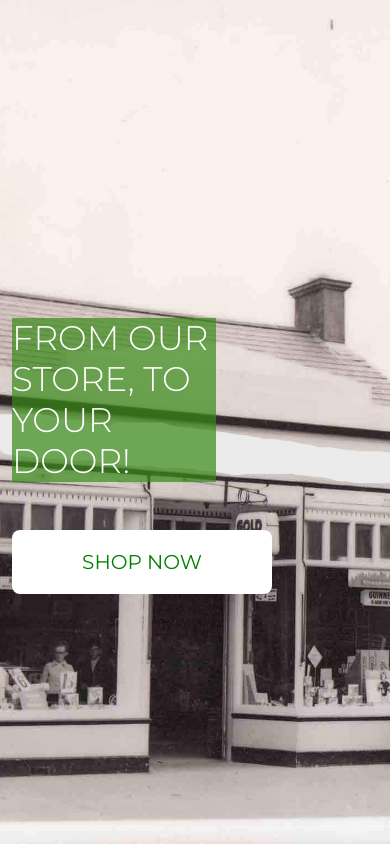
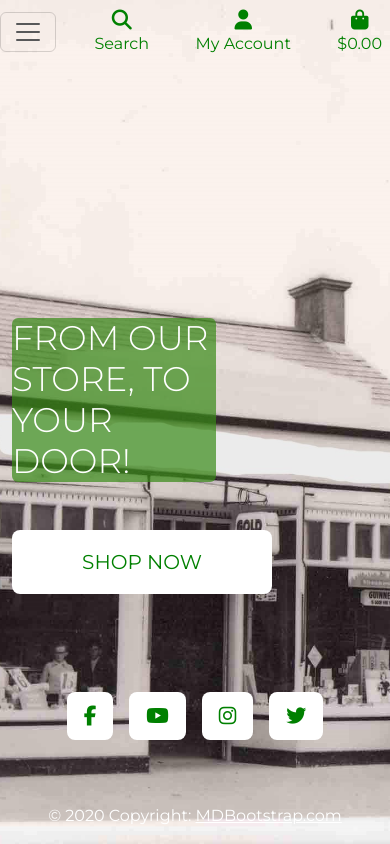
Before and after one commit to RikkieBobby/Not_A_Supermarket, a Django app: page / in a window 390 px wide. Run offline with Django 5.2, Linux system fonts and the light colour scheme; some libraries are stand-ins or nearby versions.

Commit message:
added mobile header and main-navbar

```diff
--- a/home/templates/home/index.html
+++ b/home/templates/home/index.html
@@ -14,7 +14,7 @@
     <div class="container h-100">
         <div class="row h-100">
             <div class="col-7 col-md-6 my-auto">
-                <h1 class="display-4 logo-font home-heading">
+                <h1 class="display-4 logo-font home-heading rounded">
                     From our store, to your door!
                 </h1>
                 <div class="my-5">
--- a/static/css/base.css
+++ b/static/css/base.css
@@ -8,6 +8,14 @@ body {
     height: calc(100vh - 164px);
     font-family: Montserrat;
     color: green;
+}
+
+a {
+    color: inherit;
+}
+
+#main-nav {
+    background: rgba(255, 255, 255, 0.5);
 }
 
 #topnav {
--- a/templates/base.html
+++ b/templates/base.html
@@ -32,7 +32,7 @@
 </head>
 
 <body>
-    <header class="container-fluid fixed-top main-nav">
+    <header class="container-fluid fixed-top">
         <div id="topnav" class="row pt-lg-2 d-none d-lg-flex">
             <div class="col-12 col-lg-4 my-auto py-1 py-lg-0 text-center text-lg-left">
                 <a href="{% url 'home' %}" class="nav-link main-logo-link">
@@ -95,8 +95,45 @@
                 </ul>
             </div>
         </div>
+        <div class="row">
+            <nav class="navbar navbar-expand-lg w-100">
+                <button class="navbar-toggler" type="button" data-bs-toggle="collapse" data-bs-target="#main-nav"
+                    aria-controls="main-nav" aria-expanded="false" aria-label="Toggle navigation">
+                    <span class="navbar-toggler-icon"></span>
+                </button>
+                {% include 'includes/mobile-top-header.html' %}
+                {% include 'includes/main-nav.html' %}
+            </nav>
+        </div>
     </header>
 
+    <div class="container-fluid fixed-bottom">
+        <footer class="text-center text-lg-start">
+          <div class="container d-flex justify-content-center py-5 base-footer">
+            <button type="button" class="btn btn-green btn-lg btn-floating mx-2">
+                <a href="https://www.facebook.com/" target="_blank"><i class="fab fa-facebook-f"></i></a>
+            </button>
+            <button type="button" class="btn btn-green btn-lg btn-floating mx-2">
+                <a href="https://www.youtube.com/" target="_blank"><i class="fab fa-youtube"></i></a>
+            </button>
+            <button type="button" class="btn btn-green btn-lg btn-floating mx-2">
+              <a href="https://www.instagram.com/" target="_blank"><i class="fab fa-instagram"></i></a>
+            </button>
+            <button type="button" class="btn btn-green btn-lg btn-floating mx-2">
+                <a href="https://www.twitter.com/" target="_blank"><i class="fab fa-twitter"></i></a>
+            </button>
+          </div>
+
+          <!-- Copyright -->
+          <div class="text-center p-3 text-white">
+            © 2020 Copyright:
+            <a class="text-white" href="https://mdbootstrap.com/" target="_blank">MDBootstrap.com</a>
+          </div>
+          <!-- Copyright -->
+        </footer>
+
+      </div>
+      <!-- End of .container -->
     {% if messages %}
     <div class="message-container"></div>
     {% endif %}
--- /dev/null
+++ b/templates/includes/main-nav.html
@@ -0,0 +1,34 @@
+<div class="collapse navbar-collapse" id="main-nav">
+    <ul class="navbar-nav w-auto mx-auto">
+        <li class="nav-item">
+            <a class="logo-font font-weight-bold nav-link me-5" href="{% url 'home' %}">
+                Home
+            </a>
+        </li>
+
+        <li class="nav-item">
+            <a class="logo-font font-weight-bold nav-link me-5" href="">
+                About
+            </a>
+        </li>
+
+        <li class="nav-item dropdown">
+            <a class="logo-font font-weight-bold nav-link dropdown-toggle me-5" href="#" id="all-products-link" data-bs-toggle="dropdown" aria-haspopup="true" aria-expanded="false">
+                Products
+            </a>
+            <ul class="dropdown-menu border-0" aria-labelledby="all-products-link">
+                <li><a href="" class="dropdown-item">Butchers &amp; Poultry</a></li>
+                <li><a href="" class="dropdown-item">Fruit &amp; Veg</a></li>
+                <li><a href="" class="dropdown-item">Bakery</a></li>
+                <li><a href="" class="dropdown-item">Dairy</a></li>
+                <li><a href="" class="dropdown-item">Ambient</a></li>
+            </ul>
+        </li>
+
+        <li class="nav-item">
+            <a class="logo-font font-weight-bold nav-link" href="">
+                Newsletter
+            </a>
+        </li>
+    </ul>
+</div>
--- /dev/null
+++ b/templates/includes/mobile-top-header.html
@@ -0,0 +1,54 @@
+<li class="list-inline-item">
+    <a class="nav-link d-block d-lg-none" href="#" id="mobile-search" data-bs-toggle="dropdown" aria-haspopup="true" aria-expanded="false">
+        <div class="text-center">
+            <div><i class="fas fa-search fa-lg"></i></div>
+            <p class="my-0">Search</p>
+        </div>
+    </a>
+    <div class="dropdown-menu border-0 w-100 p-3 rounded-0 my-0" aria-labelledby="mobile-search">
+        <form class="form" method="GET" action="">
+            <div class="input-group w-100">
+                <input class="form-control rounded-0" type="text" name="q" placeholder="Search our store">
+                <button class="btn btn-green rounded-0" type="submit">
+                    <span class="icon">
+                        <i class="fas fa-search"></i>
+                    </span>
+                </button>
+            </div>
+        </form>
+    </div>
+</li>
+<li class="list-inline-item dropdown">
+    <a class="nav-link d-block d-lg-none" href="#" id="user-options" data-bs-toggle="dropdown" aria-haspopup="true" aria-expanded="false">
+        <div class="text-center">
+            <div><i class="fas fa-user fa-lg"></i></div>
+            <p class="my-0">My Account</p>
+        </div>
+    </a>
+    <div class="dropdown-menu border-0" aria-labelledby="user-options">
+        {% if request.user.is_authenticated %}
+            {% if request.user.is_superuser %}
+                <a href="{% url 'account_logout' %}" class="dropdown-item">Product Management</a>
+            {% endif %}
+            <a href="{% url 'profile' %}" class="dropdown-item">My Profile</a>
+            <a href="{% url 'account_logout' %}" class="dropdown-item">Logout</a>
+        {% else %}
+            <a href="{% url 'account_signup' %}" class="dropdown-item">Register</a>
+            <a href="{% url 'account_login' %}" class="dropdown-item">Login</a>
+        {% endif %}
+    </div>
+</li>
+<li class="list-inline-item">
+    <a class="{% if grand_total %}text-primary fw-bold{% endif %} nav-link d-block d-lg-none" href="#">
+        <div class="text-center">
+            <div><i class="fas fa-shopping-bag fa-lg"></i></div>
+            <p class="my-0">
+                {% if grand_total %}
+                    ${{ grand_total|floatformat:2 }}
+                {% else %}
+                    $0.00
+                {% endif %}
+            </p>
+        </div>
+    </a>
+</li>
```
